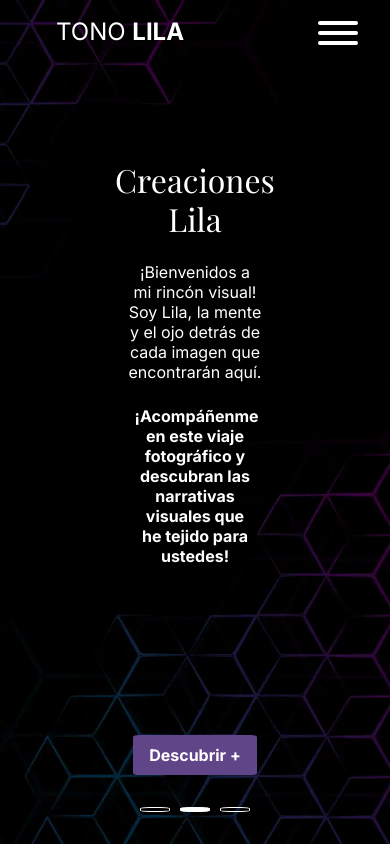
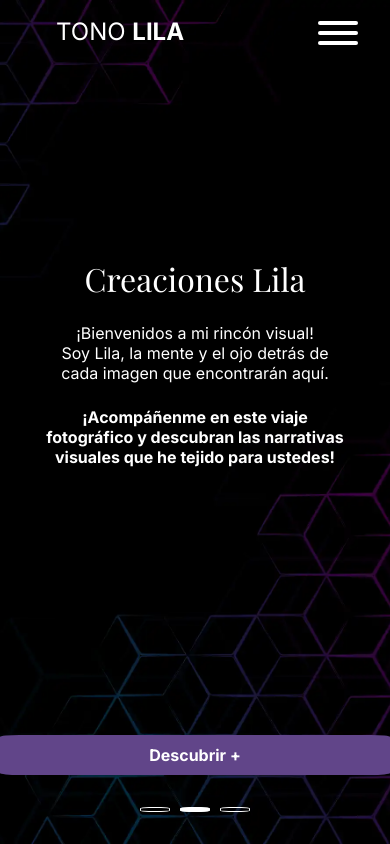
Before and after one commit to tonoLila/tonoLilaweb, a React (Vite) app: page / in a window 390 px wide. Built offline with nearby package versions, Linux system fonts and the light colour scheme.

Commit message:
responsive mobile

```diff
--- a/src/styles/hero.module.css
+++ b/src/styles/hero.module.css
@@ -83,15 +83,14 @@
     }
 
     .hero {
-        display: flex;
         flex-direction: column;
-        justify-content: center;
-        align-items: center;
         width: 100%;
     }
 
     .hero_container {
+        width: 100%;
         height: 100vh;
+        padding: 0;
     }
 
     .text_container {
@@ -100,7 +99,7 @@
         flex-direction: column;
         justify-content: center;
         align-items: center;
-        padding: 0;
+        padding: 1em;
     }
 
     .hero_title {
```
